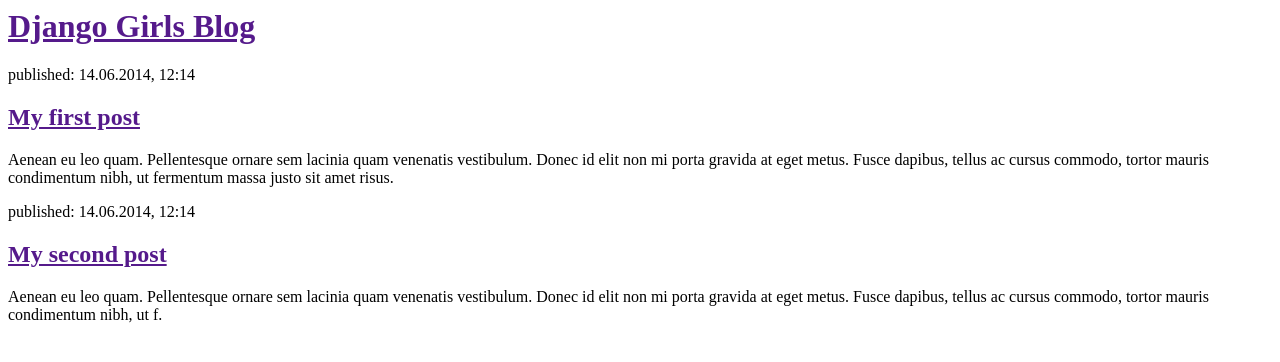
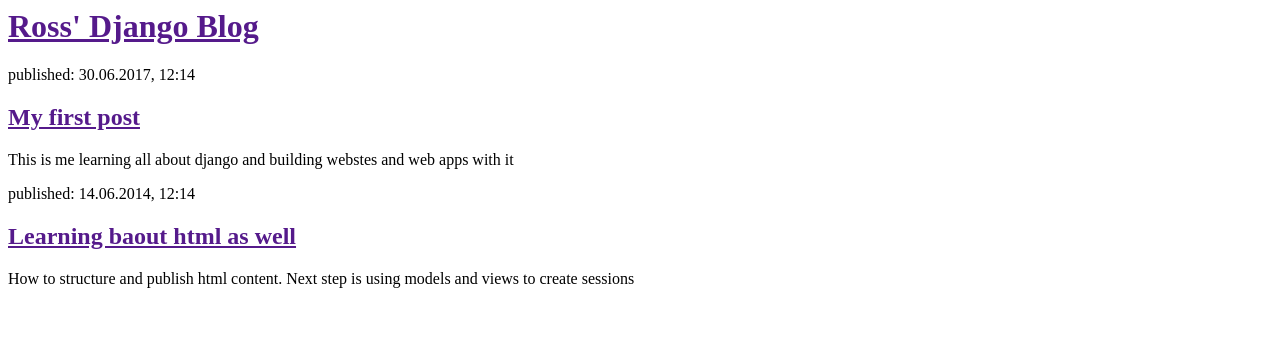
Before and after one commit to tallestross/my-first-blog, a Django app: page / in a window 1280 px wide. Shown: the top 362 px of the page. Run offline with Django 3.2, Linux system fonts and the light colour scheme.

Commit message:
new html file

```diff
--- a/mysite/blog/templates/blog/post_list.html
+++ b/mysite/blog/templates/blog/post_list.html
@@ -4,19 +4,19 @@
     </head>
     <body>
         <div>
-            <h1><a href="">Django Girls Blog</a></h1>
+            <h1><a href="">Ross' Django Blog</a></h1>
+        </div>
+
+        <div>
+            <p>published: 30.06.2017, 12:14</p>
+            <h2><a href="">My first post</a></h2>
+            <p>This is me learning all about django and building webstes and web apps with it</p>
         </div>
 
         <div>
             <p>published: 14.06.2014, 12:14</p>
-            <h2><a href="">My first post</a></h2>
-            <p>Aenean eu leo quam. Pellentesque ornare sem lacinia quam venenatis vestibulum. Donec id elit non mi porta gravida at eget metus. Fusce dapibus, tellus ac cursus commodo, tortor mauris condimentum nibh, ut fermentum massa justo sit amet risus.</p>
-        </div>
-
-        <div>
-            <p>published: 14.06.2014, 12:14</p>
-            <h2><a href="">My second post</a></h2>
-            <p>Aenean eu leo quam. Pellentesque ornare sem lacinia quam venenatis vestibulum. Donec id elit non mi porta gravida at eget metus. Fusce dapibus, tellus ac cursus commodo, tortor mauris condimentum nibh, ut f.</p>
+            <h2><a href="">Learning baout html as well</a></h2>
+            <p>How to structure and publish html content. Next step is using models and views to create sessions</p>
         </div>
     </body>
 </html>
```
